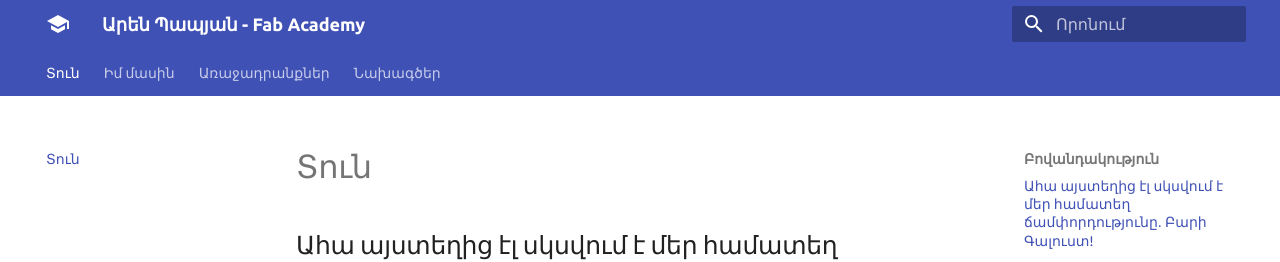
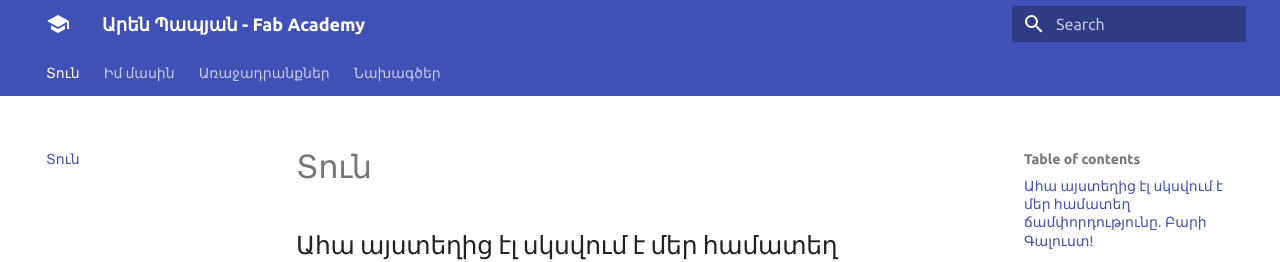
Before and after one commit to ArenPapyan/Aren_Papyan, an MkDocs documentation site: the page built from docs/index.md, in a window 1280 px wide. Shown: the top 262 px of the page. Built offline with MkDocs 1.6.1 and Material for MkDocs 9.7.7, drawn with Linux system fonts in a browser that asks for light colours; old or Windows-style settings are respelled for this version of MkDocs; part of the change alters nothing that is shown.

```diff
--- a/mkdocs.yml
+++ b/mkdocs.yml
@@ -47,7 +47,7 @@ extra:
 
 theme:
   name: material
-  language: hy
+  language:  en
   palette:
     primary: deep
     accent: indigo
```
